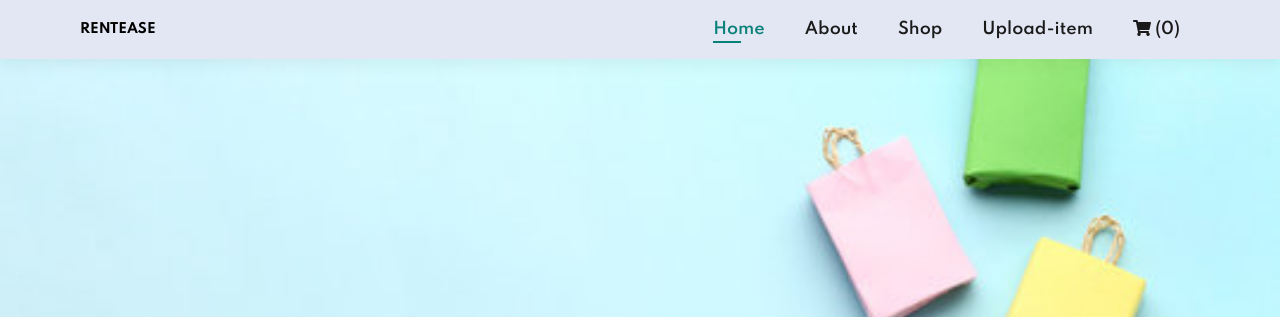
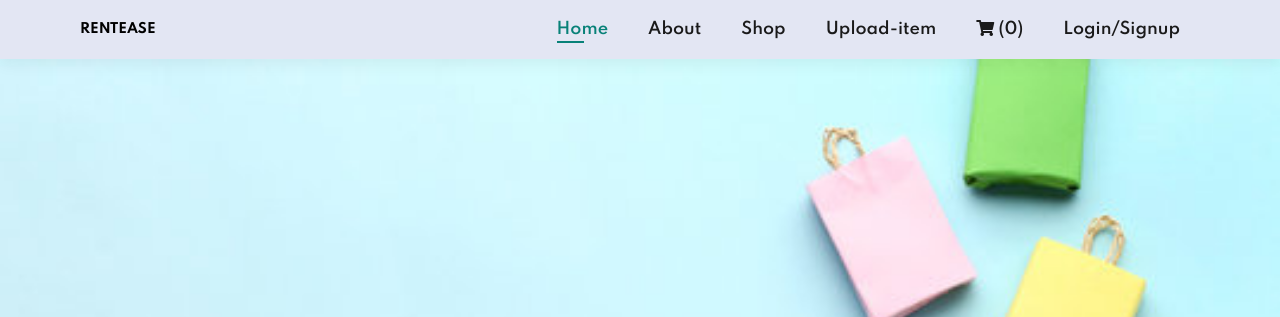
Before and after one commit to Keerthiamm/Rentease-Website, a plain HTML site: page index.html in a window 1280 px wide. Shown: the top 317 px of the page. Drawn offline with Linux system fonts and the light colour scheme.

Commit message:
Update index.html

```diff
--- a/index.html
+++ b/index.html
@@ -21,6 +21,7 @@
                 <li><a href="shop.html">Shop</a></li>
                 <li><a href="upload.html">Upload-item</a></li>
                 <li><a href="cart.html"><i class="fas fa-shopping-cart"></i></a></li>
+                  <li><a href="auth.html">Login/Signup</a></li>
 
             </ul>
         </div>
```
